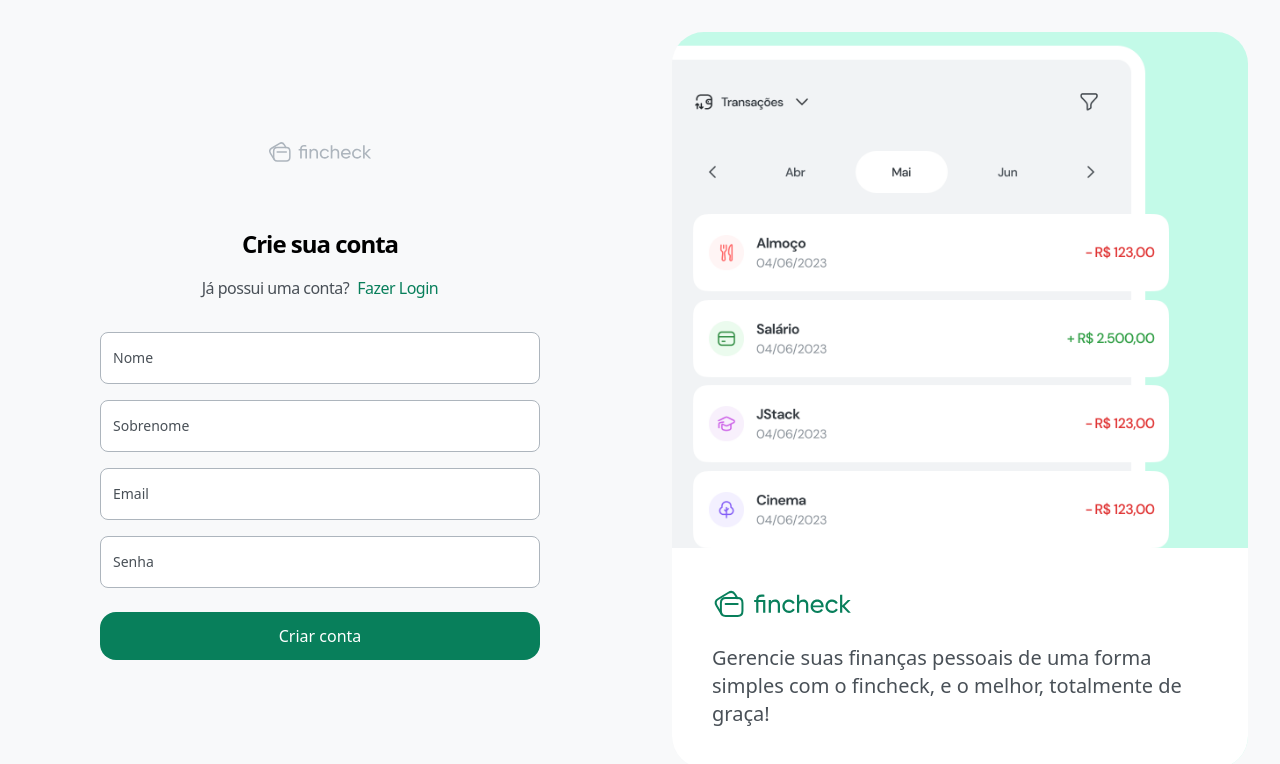
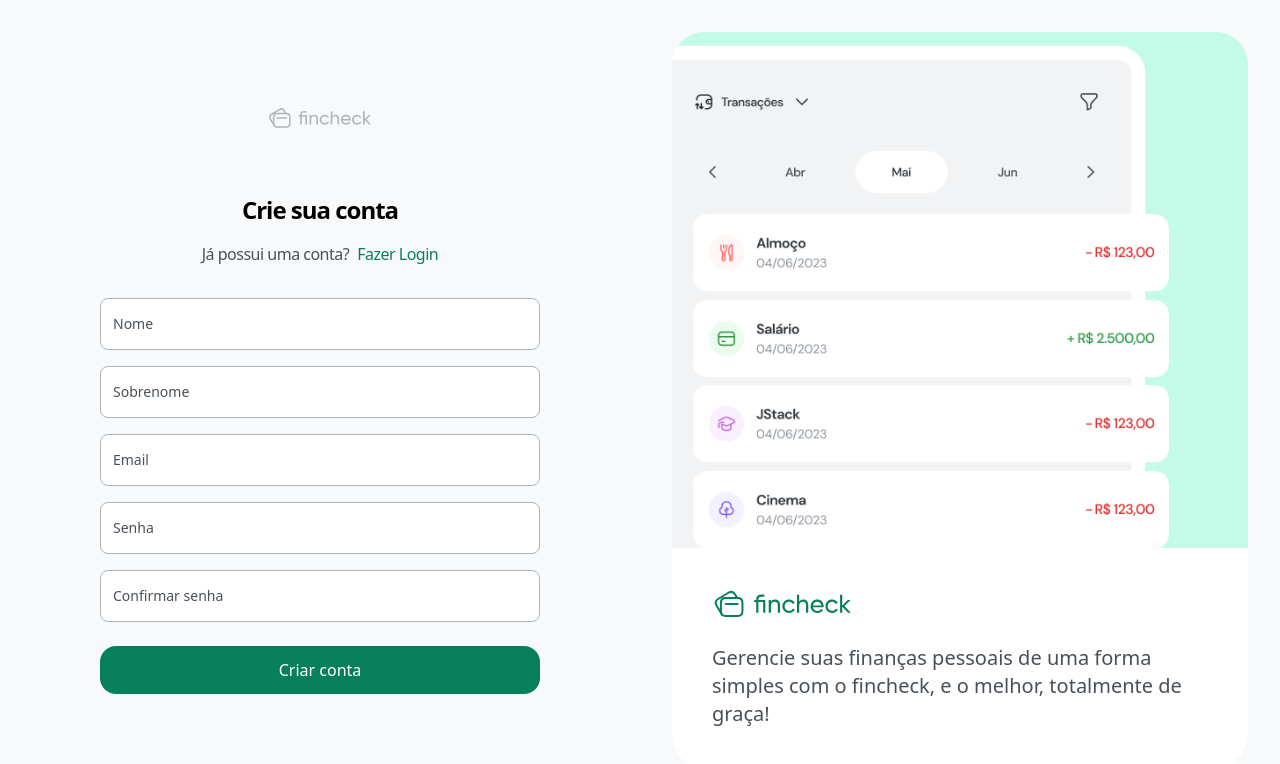
Before and after one commit to JoaoPedroAFLuz/fincheck, a React (Vite) app in the folder frontend/: page /register in a window 1280 px wide. Shown: the top 764 px of the page. Built offline with nearby package versions, Linux system fonts and the light colour scheme; no server answers.

Commit message:
frontend - cadastro de novo usuario

```diff
--- a/frontend/package.json
+++ b/frontend/package.json
@@ -13,10 +13,13 @@
   "dependencies": {
     "@hookform/resolvers": "^3.3.1",
     "@radix-ui/react-icons": "^1.3.0",
+    "@tanstack/react-query": "^4.35.3",
+    "axios": "^1.5.1",
     "clsx": "^2.0.0",
     "react": "^18.2.0",
     "react-dom": "^18.2.0",
     "react-hook-form": "^7.46.2",
+    "react-hot-toast": "^2.4.1",
     "react-router-dom": "^6.14.2",
     "tailwind-merge": "^1.14.0",
     "zod": "^3.22.2"
--- a/frontend/src/App.tsx
+++ b/frontend/src/App.tsx
@@ -1,5 +1,15 @@
+import { QueryClient, QueryClientProvider } from '@tanstack/react-query';
+import { Toaster } from 'react-hot-toast';
+
 import { Router } from './Router';
 
+const queryCliente = new QueryClient();
+
 export function App() {
-  return <Router />;
+  return (
+    <QueryClientProvider client={queryCliente}>
+      <Router />
+      <Toaster />
+    </QueryClientProvider>
+  );
 }
--- /dev/null
+++ b/frontend/src/services/authService/index.ts
@@ -0,0 +1,5 @@
+import { signup } from './signup';
+
+export const authService = {
+  signup,
+};
--- /dev/null
+++ b/frontend/src/services/authService/signup.ts
@@ -0,0 +1,21 @@
+import { httpClient } from '../httpClient';
+
+export interface SignupParams {
+  firstName: string;
+  lastName: string;
+  email: string;
+  password: string;
+}
+
+interface SignupResponse {
+  accessToken: string;
+}
+
+export async function signup(userData: SignupParams) {
+  const { data } = await httpClient.post<SignupResponse>(
+    '/auth/signup',
+    userData,
+  );
+
+  return data;
+}
--- /dev/null
+++ b/frontend/src/services/httpClient.ts
@@ -0,0 +1,5 @@
+import axios from 'axios';
+
+export const httpClient = axios.create({
+  baseURL: import.meta.env.VITE_API_URL,
+});
--- a/frontend/src/view/components/Button.tsx
+++ b/frontend/src/view/components/Button.tsx
@@ -1,11 +1,19 @@
 import { cn } from '@/app/utils/cn';
 import { ComponentProps } from 'react';
 
-interface ButtonProps extends ComponentProps<'button'> {}
+interface ButtonProps extends ComponentProps<'button'> {
+  isLoading?: boolean;
+}
 
-export function Button({ className, ...props }: ButtonProps) {
+export function Button({
+  isLoading,
+  disabled,
+  className,
+  ...props
+}: ButtonProps) {
   return (
     <button
+      disabled={disabled || isLoading}
       className={cn(
         'h-12 w-full rounded-2xl bg-teal-900 px-6 font-medium text-white transition-all hover:bg-teal-800 disabled:cursor-not-allowed disabled:bg-gray-100 disabled:text-gray-400',
         className,
--- a/frontend/src/view/pages/Register/index.tsx
+++ b/frontend/src/view/pages/Register/index.tsx
@@ -5,7 +5,7 @@ import { Input } from '@/view/components/Input';
 import { useRegisterController } from './useRegisterController';
 
 export function Register() {
-  const { errors, register, handleSubmit } = useRegisterController();
+  const { errors, isLoading, register, handleSubmit } = useRegisterController();
 
   return (
     <>
@@ -50,7 +50,14 @@ export function Register() {
           {...register('password')}
         />
 
-        <Button type="submit" className="mt-2">
+        <Input
+          type="password"
+          error={errors.confirmPassword?.message}
+          placeholder="Confirmar senha"
+          {...register('confirmPassword')}
+        />
+
+        <Button type="submit" isLoading={isLoading} className="mt-2">
           Criar conta
         </Button>
       </form>
--- a/frontend/src/view/pages/Register/useRegisterController.ts
+++ b/frontend/src/view/pages/Register/useRegisterController.ts
@@ -1,8 +1,15 @@
 import { zodResolver } from '@hookform/resolvers/zod';
+import { useMutation } from '@tanstack/react-query';
 import { useForm } from 'react-hook-form';
 import { z } from 'zod';
 
-const registerFormSchema = z.object({
+import { authService } from '@/services/authService';
+import { SignupParams } from '@/services/authService/signup';
+import { AxiosError } from 'axios';
+import toast from 'react-hot-toast';
+
+const registerFormSchema = z
+  .object({
     firstName: z
       .string()
       .nonempty('Campo obrigatório')
@@ -19,6 +26,14 @@ const registerFormSchema = z.object({
       .string()
       .nonempty('Campo obrigatório')
       .min(8, 'Senha deve conter no mínimo 8 dígitos'),
+    confirmPassword: z
+      .string()
+      .nonempty('Campo obrigatório')
+      .min(8, 'Senha deve conter no mínimo 8 dígitos'),
+  })
+  .refine((data) => data.password === data.confirmPassword, {
+    message: 'As senhas devem ser iguais',
+    path: ['confirmPassword'],
   });
 
 type RegisterForm = z.infer<typeof registerFormSchema>;
@@ -32,9 +47,21 @@ export function useRegisterController() {
     resolver: zodResolver(registerFormSchema),
   });
 
-  const handleSubmit = hookFormHandleSubmit((data: RegisterForm) => {
-    console.log({ data });
+  const { isLoading, mutateAsync } = useMutation({
+    mutationFn: async (data: SignupParams) => authService.signup(data),
   });
 
-  return { errors, register, handleSubmit };
+  const handleSubmit = hookFormHandleSubmit(async (data: RegisterForm) => {
+    try {
+      await mutateAsync(data);
+
+      toast.success('Cadastro realizado com sucesso!');
+    } catch (error) {
+      if (error instanceof AxiosError) {
+        toast.error(error.response?.data.message);
       }
+    }
+  });
+
+  return { errors, isLoading, register, handleSubmit };
+}
```
Also changed, not shown: 2 other files (tests, documents, lock files or other folders). Lines whose indentation alone changed are shown as unchanged.
